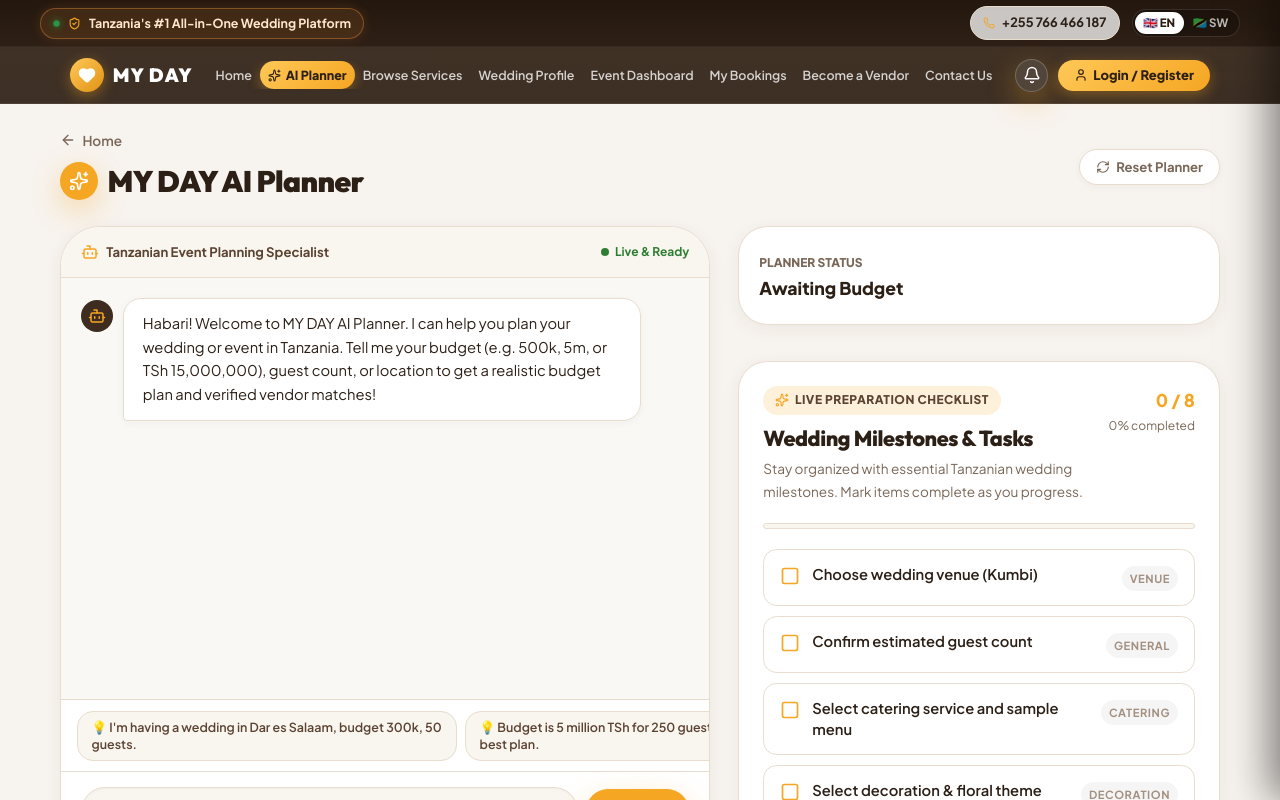
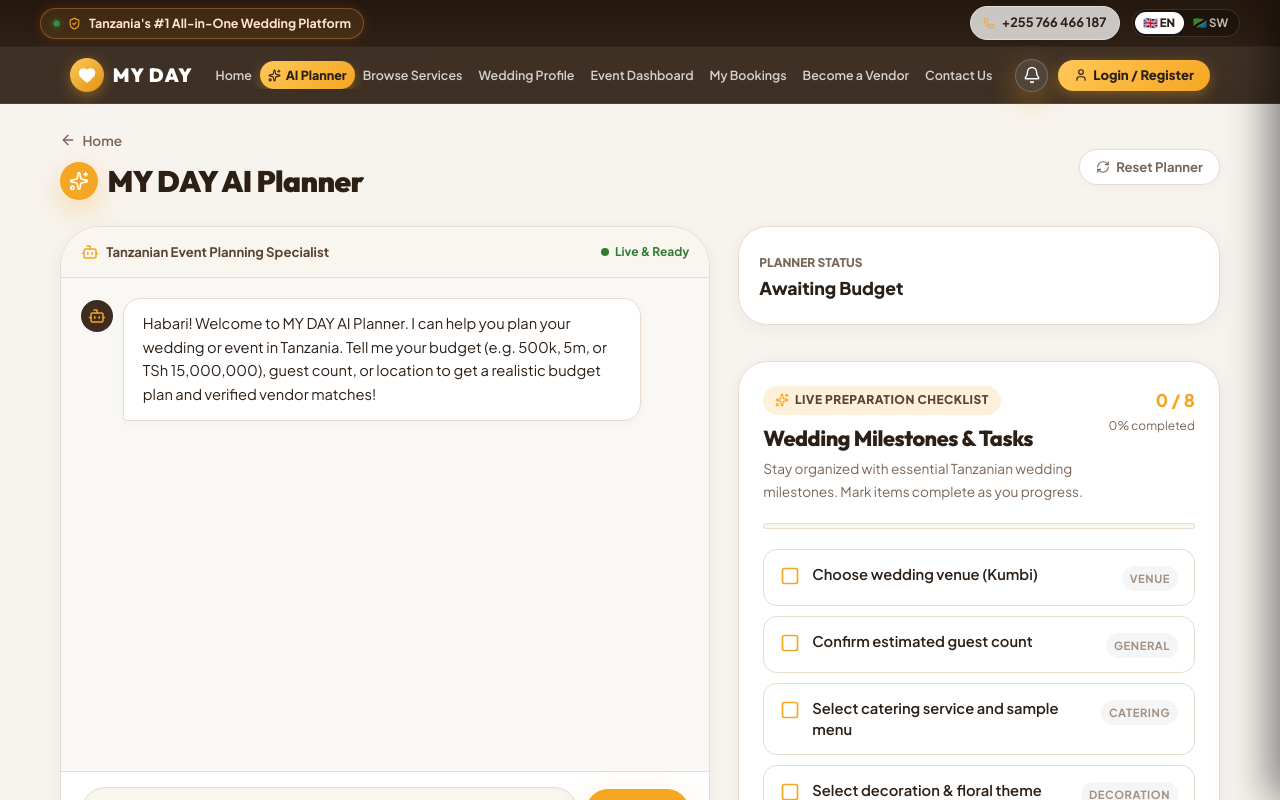
Before and after one commit to libra073/my-day, a React (Vite) app: page /planner in a window 1280 px wide. Shown: the top 800 px of the page. Built offline with nearby package versions, Linux system fonts and the light colour scheme.

Commit message:
fix(planner): remove quick suggestion tips under chat interface

```diff
--- a/src/pages/AIChatPage.jsx
+++ b/src/pages/AIChatPage.jsx
@@ -10,13 +10,6 @@ import {
   Sparkles, Send, RefreshCw, Bot, User, ArrowLeft
 } from 'lucide-react';
 import { Link } from 'react-router-dom';
-
-const QUICK_SUGGESTIONS = [
-  { en: "I'm having a wedding in Dar es Salaam, budget 300k, 50 guests.", sw: "Nina harusi Dar es Salaam, bajeti laki 3, wageni 50." },
-  { en: "Budget is 5 million TSh for 250 guests in Arusha. Show best plan.", sw: "Bajeti ni milioni 5 kwa wageni 250 Arusha. Nipe mpango bora." },
-  { en: "Show me cheaper budget options for decor and entertainment.", sw: "Nionyeshe machaguo nafuu zaidi ya mapambo na muziki." },
-  { en: "We have 15m TSh for a luxury wedding in Zanzibar with 150 guests.", sw: "Tuna milioni 15 kwa ajili ya harusi ya kifahari Zanzibar, wageni 150." },
-];
 
 export default function AIChatPage() {
   const {
@@ -67,11 +60,6 @@ export default function AIChatPage() {
     isUserScrollingRef.current = false;
     sendMessage(inputVal);
     setInputVal('');
-  };
-
-  const handleQuickSuggestion = (text) => {
-    isUserScrollingRef.current = false;
-    sendMessage(text);
   };
 
   return (
@@ -342,49 +330,6 @@ export default function AIChatPage() {
               )}
             </div>
 
-            {/* Quick Suggestions Pills */}
-            <div style={{
-              background: '#FFFFFF',
-              borderTop: '1px solid var(--color-border)',
-              padding: '0.65rem clamp(0.75rem, 2vw, 1rem)',
-              display: 'flex',
-              gap: '0.5rem',
-              overflowX: 'auto',
-              WebkitOverflowScrolling: 'touch',
-              scrollbarWidth: 'thin',
-              minWidth: 0
-            }}>
-              {QUICK_SUGGESTIONS.map((sug, idx) => {
-                const text = isSwahili ? sug.sw : sug.en;
-                return (
-                  <button
-                    key={idx}
-                    type="button"
-                    onClick={() => handleQuickSuggestion(text)}
-                    style={{
-                      background: 'var(--color-surface-soft)',
-                      border: '1px solid var(--color-border)',
-                      color: 'var(--color-accent)',
-                      borderRadius: '16px',
-                      padding: '0.45rem 0.85rem',
-                      fontSize: '0.78rem',
-                      fontWeight: 600,
-                      boxShadow: 'none',
-                      flexShrink: 0,
-                      maxWidth: 'min(380px, calc(100vw - 2.5rem))',
-                      whiteSpace: 'normal',
-                      wordBreak: 'break-word',
-                      overflowWrap: 'anywhere',
-                      textAlign: 'left',
-                      lineHeight: 1.35
-                    }}
-                  >
-                    💡 {text}
-                  </button>
-                );
-              })}
-            </div>
-
             {/* Input Form */}
             <form
               onSubmit={handleSend}
```
